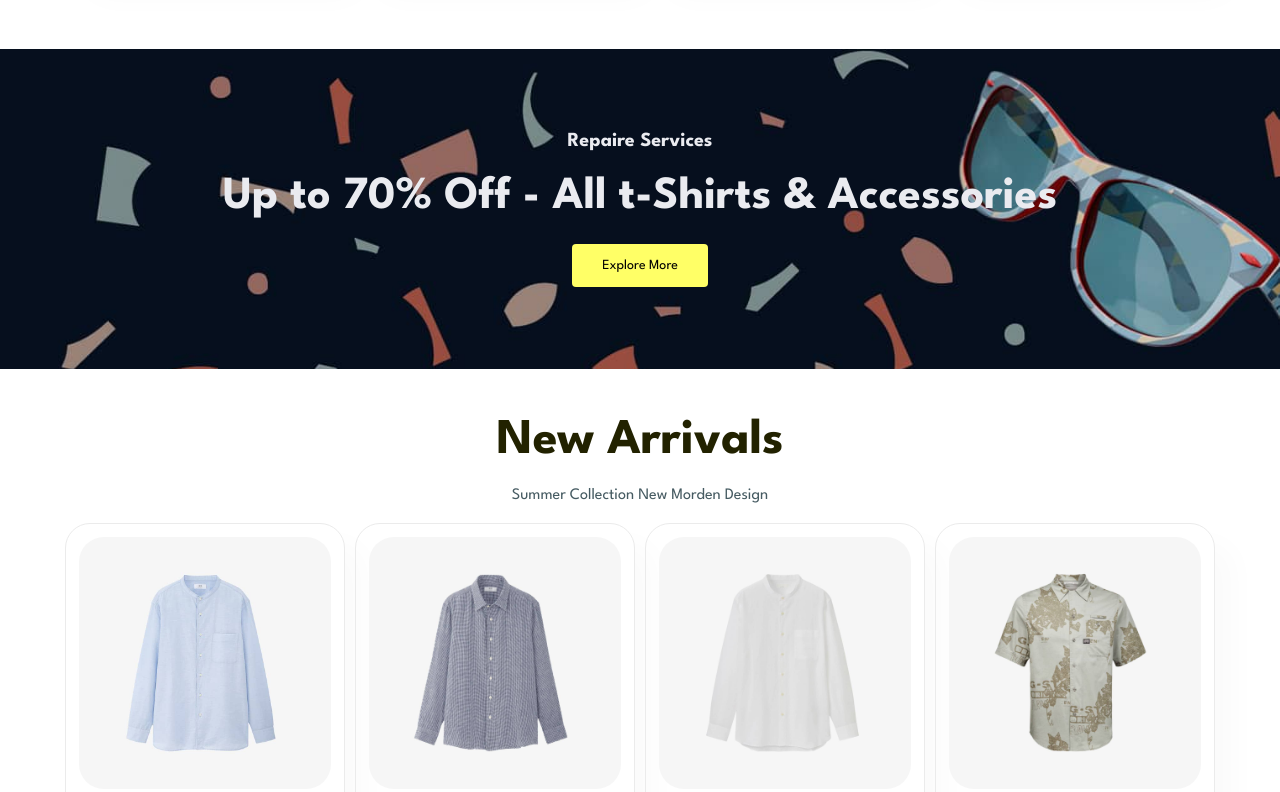
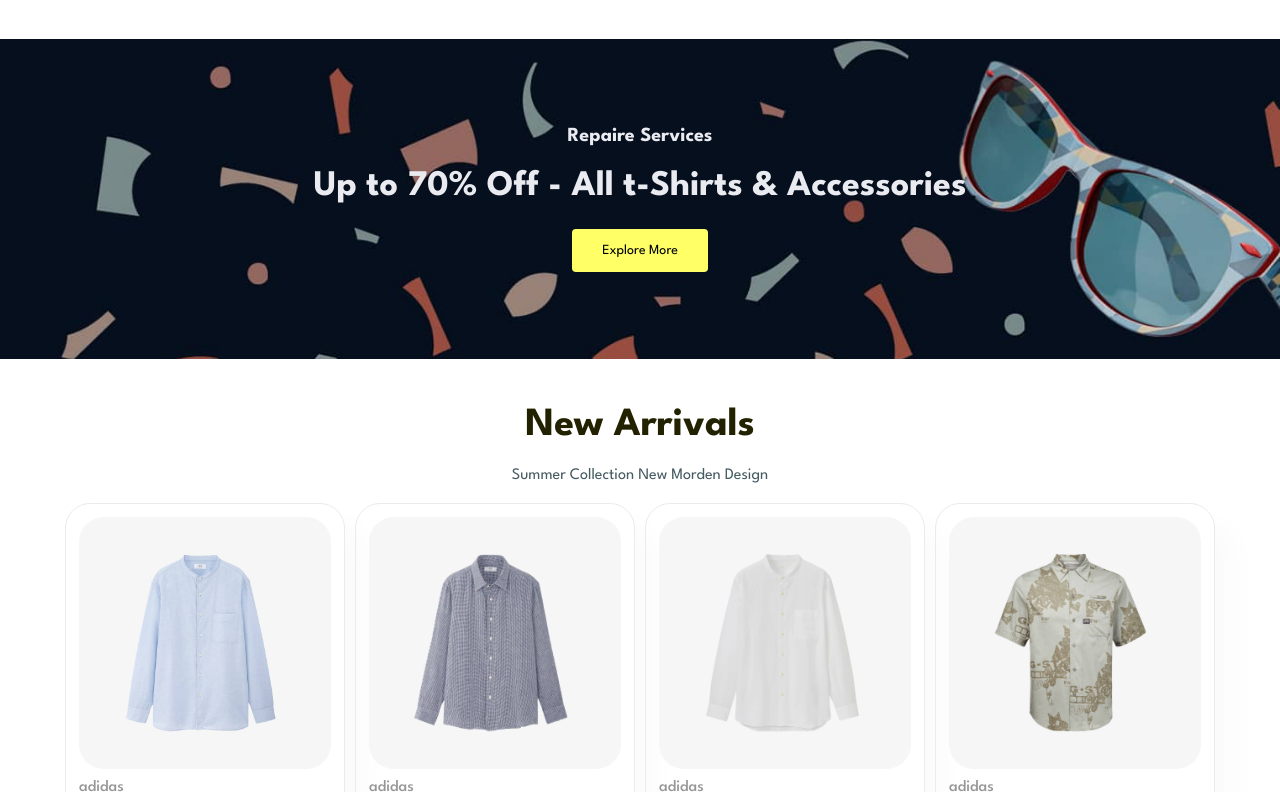
Before and after one commit to sparsh013/Ecommerce-HTML-CSS, a plain HTML site: page index.html in a window 1280 px wide. Shown: the part 2008-2800 px from the top of the page. Drawn offline with Linux system fonts and the light colour scheme; a script that the page names is missing.

Commit message:
Update style.css

```diff
--- a/style.css
+++ b/style.css
@@ -10,13 +10,13 @@
 }
 
 h1 {
-  font-size: 50px;
-  line-height: 64px;
+  font-size: 40px;
+  line-height: 54px;
   color: #220;
 }
 h2 {
-  font-size: 46px;
-  line-height: 54px;
+  font-size: 36px;
+  line-height: 44px;
   color: #262;
 }
 h4 {
```
